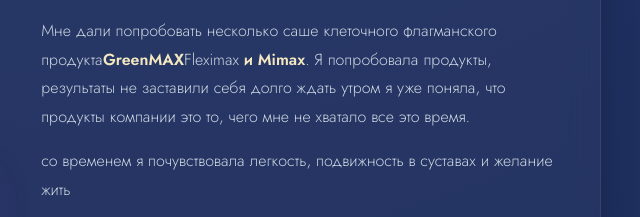
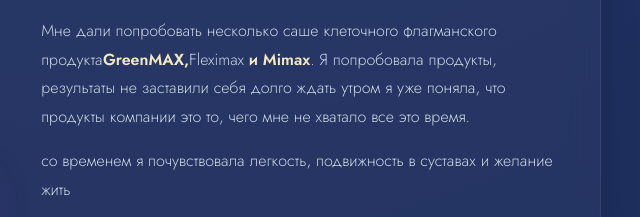
Before and after one commit to YertayNub/m-AltynBiz, a plain HTML site: page index.html in a window 1280 px wide. Shown: the part 802-1019 px from the top of the page, 525-1165 px from the left. Drawn offline with nearby package versions, Linux system fonts and the light colour scheme.

Commit message:
Update index.html

```diff
--- a/index.html
+++ b/index.html
@@ -151,7 +151,7 @@
                 </h4>
 
                 <div class="story-text">
-                    <p>Мне дали попробовать несколько саше клеточного флагманского продукта<strong style="color: var(--gold-light); font-weight: 600;">GreenMAX</strong>Fleximax <strong style="color: var(--gold-light); font-weight: 600;">и Mimax</strong>. Я попробовала продукты, результаты не заставили себя долго ждать утром я уже поняла, что продукты компании это то, чего мне не хватало все это время.</p>
+                    <p>Мне дали попробовать несколько саше клеточного флагманского продукта<strong style="color: var(--gold-light); font-weight: 600;">GreenMAX,</strong>Fleximax <strong style="color: var(--gold-light); font-weight: 600;">и Mimax</strong>. Я попробовала продукты, результаты не заставили себя долго ждать утром я уже поняла, что продукты компании это то, чего мне не хватало все это время.</p>
                     <p> со временем я почувствовала легкость, подвижность в суставах и желание жить</p>
                     <p>Но когда я ознакомилась с маркетинг-планом <strong>M International</strong>, я увидела здесь деньги и огромные возможности для бизнеса.</p>
 
```
